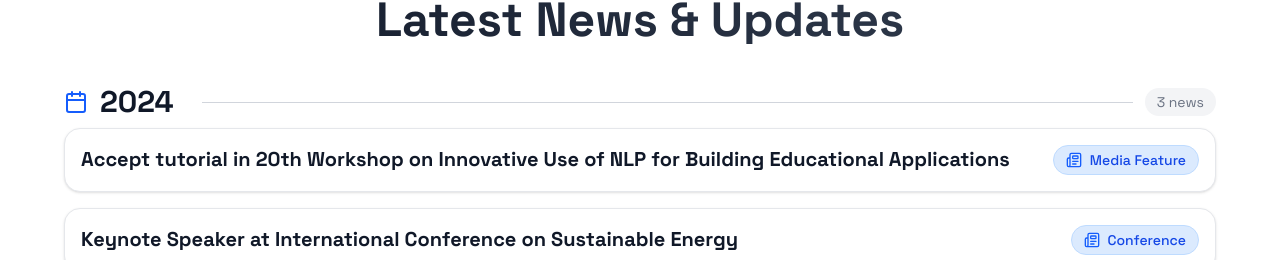
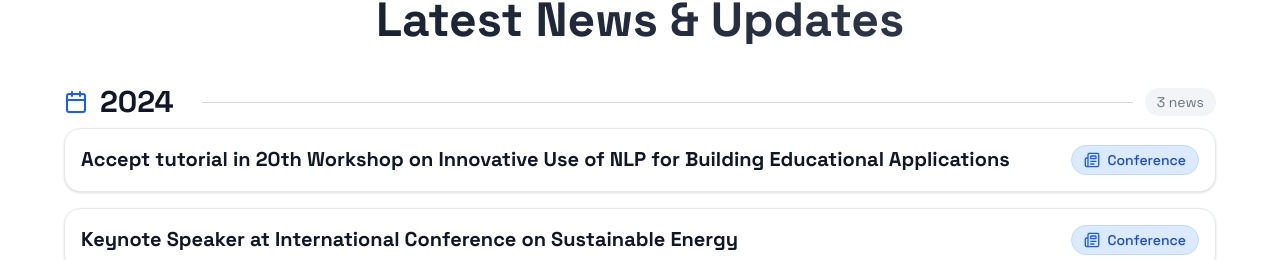
Before and after one commit to MahaZainab/MahaZainab.github.io, a React (Vite) app: page / in a window 1280 px wide. Shown: the part 1845-2105 px from the top of the page. Built offline with nearby package versions, Linux system fonts and the light colour scheme.

Commit message:
Auto commit on save

```diff
--- a/src/data/content.ts
+++ b/src/data/content.ts
@@ -118,7 +118,7 @@ export const news: News[] = [
     id: 1,
     title: "Accept tutorial in 20th Workshop on Innovative Use of NLP for Building Educational Applications",
     year: "2024",
-    category: "Media Feature",
+    category: "Conference",
   },
   {
     id: 2,
```
